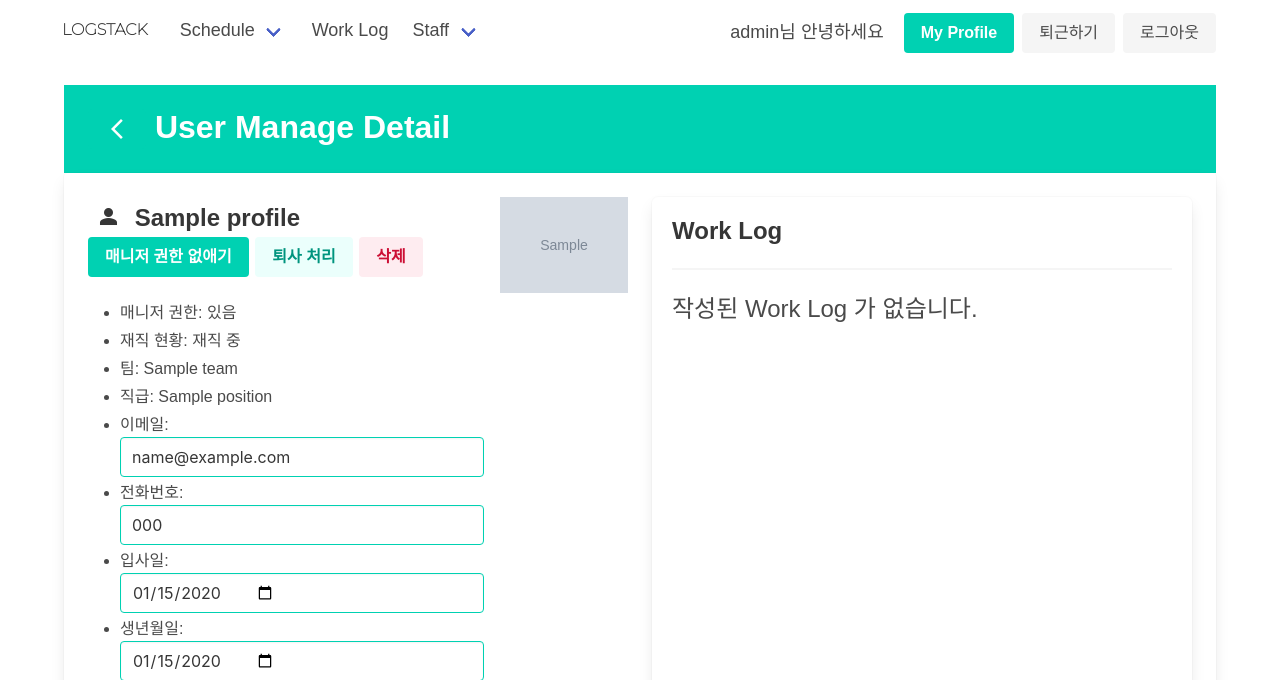
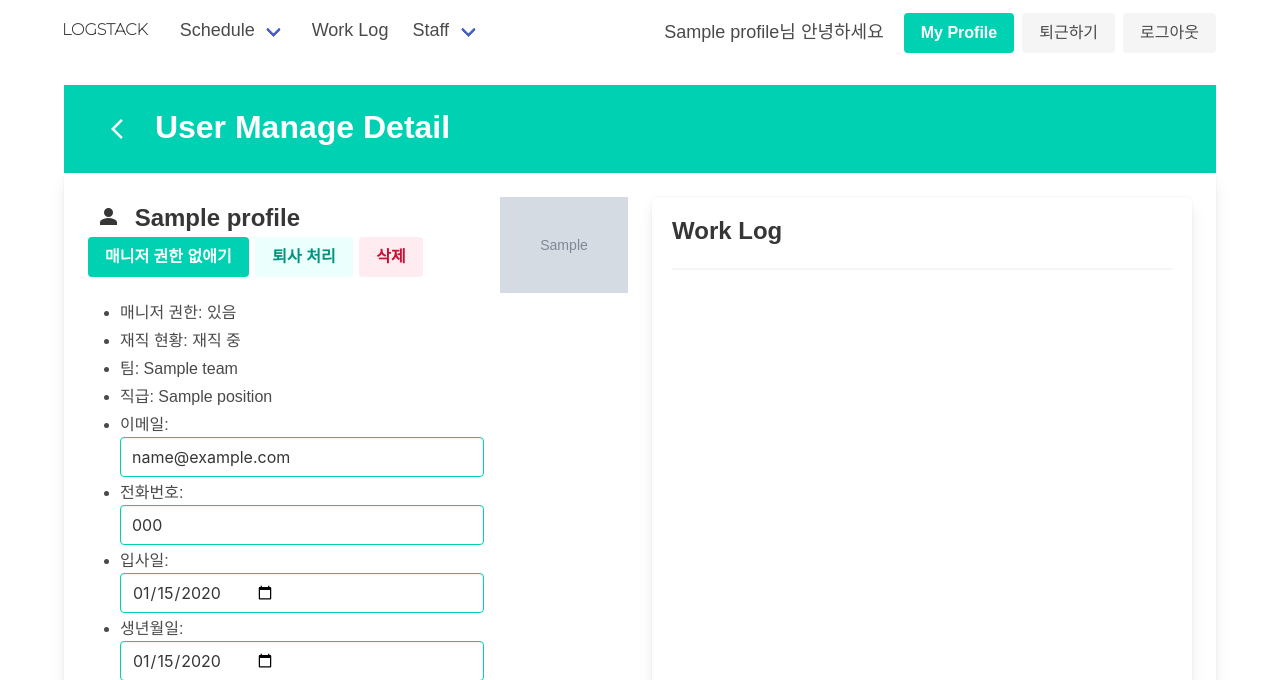
Before and after one commit to Log-Stack/work_logstack, a Django app: page /manage_detail/1/ in a window 1280 px wide. Shown: the top 680 px of the page. Run offline with Django 3.2, Linux system fonts and the light colour scheme; a user stored in the database is signed in; data comes from the database, SQL or seed files in the repository; tables that the repository leaves empty hold one stand-in row (values such as "Sample post"); grey boxes marked "Sample" are stand-in pictures; data that the repository does not hold is empty; some libraries are stand-ins or nearby versions.

Commit message:
navbar에 이름을 user.username에서 profile.name으로 변경

```diff
--- a/authy/views.py
+++ b/authy/views.py
@@ -338,8 +338,10 @@ class ProfileViewSet(viewsets.ModelViewSet):
 
 def check_manager(request):
     if request.user.is_authenticated:
+        profile = Profile.objects.get(user=request.user)
         return {
-            'team_manager': TeamManager.objects.filter(user=request.user).exists()
+            'team_manager': TeamManager.objects.filter(user=request.user).exists(),
+            'name': profile.name
         }
     else:
         return {
--- a/work_logstack/templates/base.html
+++ b/work_logstack/templates/base.html
@@ -113,7 +113,7 @@
                         {% if user.is_authenticated %}
 
                         <div style="margin-right:20px; margin-bottom:5px;">
-                            {{ request.user }}님 안녕하세요
+                            {{ name }}님 안녕하세요
                         </div>
 
                         <a style="margin-top:5px;" class="button is-primary" href="{% url 'profile' %}">
--- a/work_logstack/templates/user_manage_detail.html
+++ b/work_logstack/templates/user_manage_detail.html
@@ -289,12 +289,8 @@ $(document).ready(function(){
                     <div style="height:100%; overflow-y: scroll; height: 818px" class="box">
                         <p class="title is-4">Work Log</p>
                         <hr>
-                        {% if last_work_log %}
                         <p class="subtitle is-4 work_log_date">{{ last_work_log.create_time|date:"Y-m-d" }}</p>
                         <p class="subtitle is-6 work_log_content">{{ last_work_log.content }}</p>
-                        {% else %}
-                        <p class="subtitle is-4">작성된 Work Log 가 없습니다.</p>
-                        {% endif %}
                     </div>
                 </div>
             </div>
```
Also changed, not shown: work_log/views.py (+6 -6 lines).
